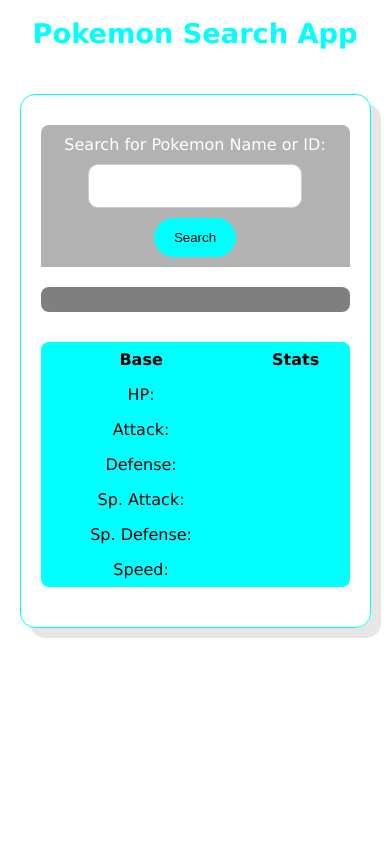
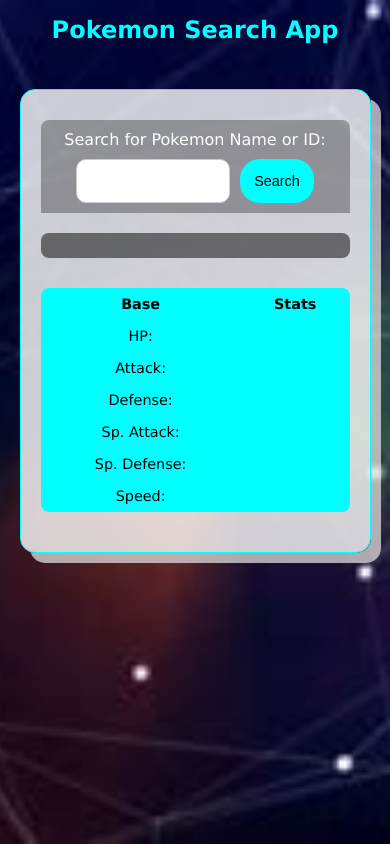
Before and after one commit to iamfarhatsharefi/Pokeman-search-App, a plain HTML site: page index.html in a window 390 px wide. Drawn offline with Linux system fonts and the light colour scheme.

Commit message:
starting work on linters

```diff
--- a/styles.css
+++ b/styles.css
@@ -4,7 +4,7 @@
 
 body {
   height: 100vh;
-    background: url('') no-repeat center center fixed;
+  background: url('web\ background.jpeg') no-repeat center center fixed;
   background-size: cover;
   color: #0a0a23;
   font-family: Verdana, Geneva, Tahoma, sans-serif;
@@ -164,3 +164,43 @@
 
   th:nth-child(even),
   td:
+
+@media screen and (max-width: 768px) {
+  .container {
+    width: 90%;
+   }
+}
+
+ @media screen and (max-width: 550px) {
+  h1 {
+    font-size: 1.5em;
+  }
+
+  #search-input {
+    width: 180px;
+  }
+
+  #search-button {
+    padding: 10px 16px;
+  }
+
+  .type {
+    width: 60px;
+    font-size: 0.6rem;
+  }
+
+  table {
+    font-size: 0.9rem;
+  }
+}
+
+@media screen and (max-width: 400px) {
+  #search-input {
+    width: 140px;
+  }
+
+  #search-button {
+    padding: 8px 14px;
+    font-size: 0.9rem;
+    }
+  }
```
Also changed, not shown: .eslintrc.json (added), .stylelintrc.json (added), web background.jpeg (added), 4 other files. Lines whose indentation alone changed are shown as unchanged.
